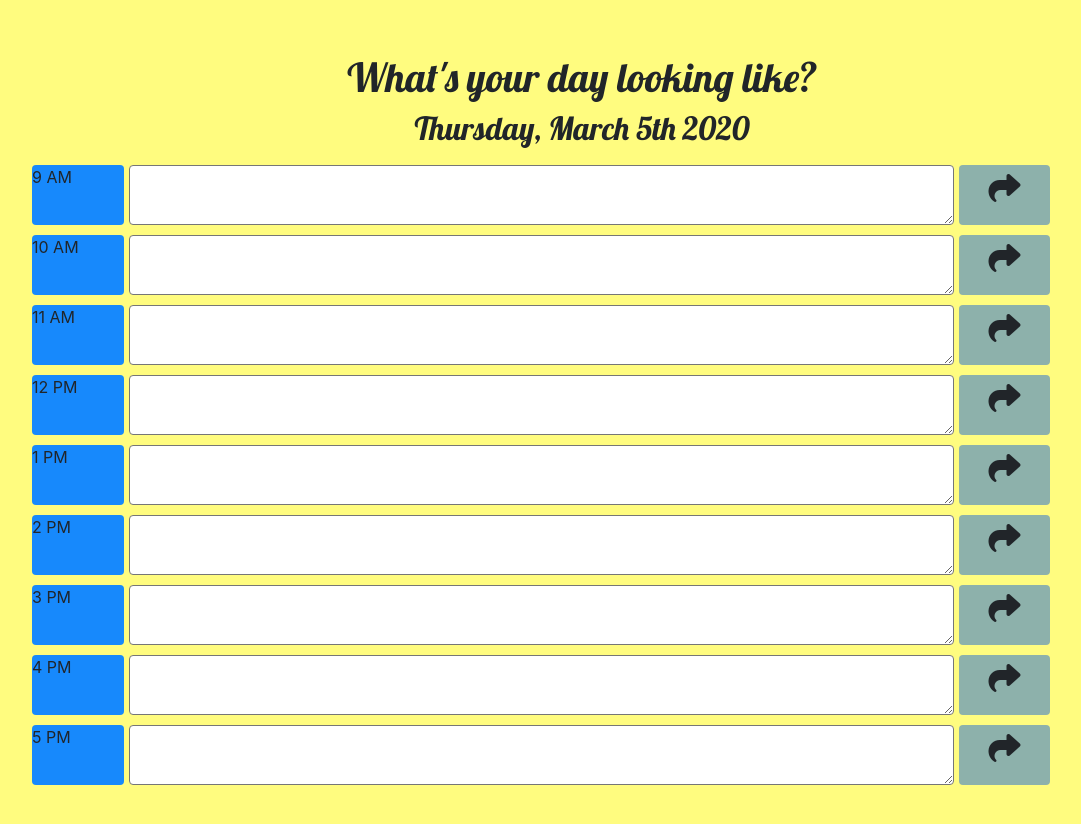
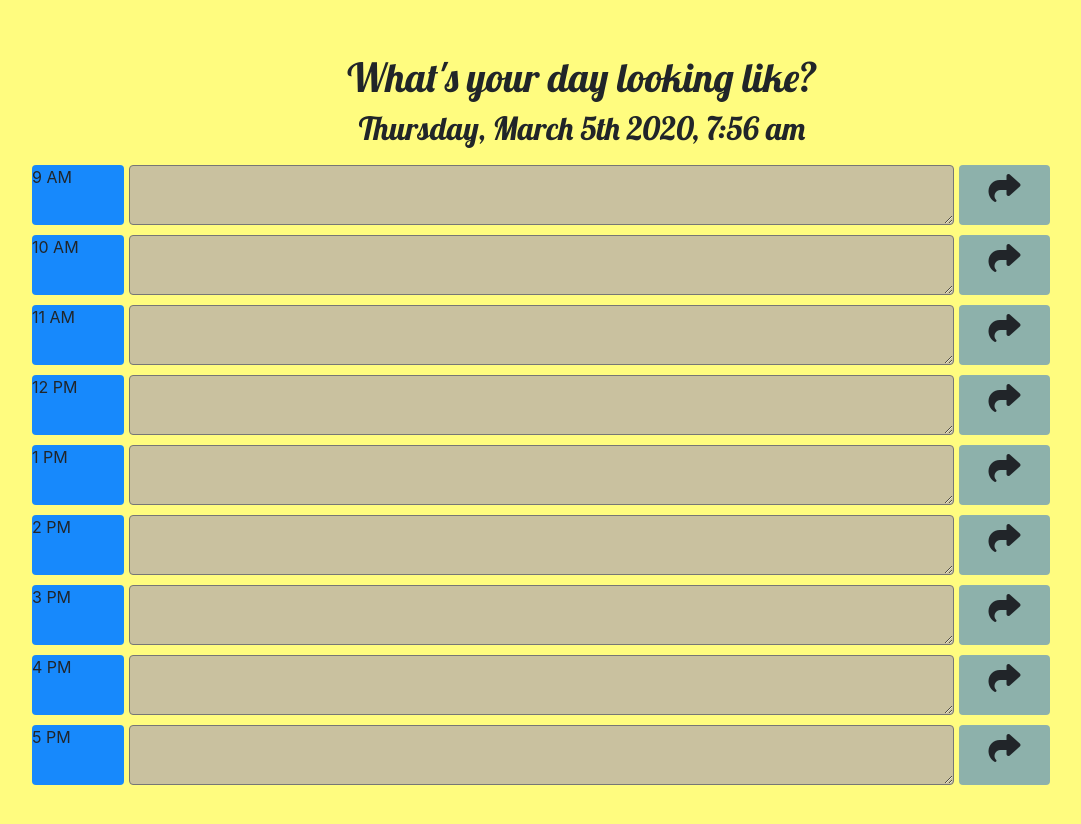
Before and after one commit to seanianking/Dayinthelife, a plain HTML site: page index.html in a window 1280 px wide. Shown: the whole page, without its empty margins (58-1139 px from the left). Drawn offline with nearby package versions, Linux system fonts and the light colour scheme.

Commit message:
fixed color changer function and it works. Updated CSS as well

```diff
--- a/assets/index.js
+++ b/assets/index.js
@@ -5,7 +5,7 @@ $(document).ready(function () {
     let plannerEl = $('#planner')
 
     //Displays current day
-    var itIsTime = moment().format("dddd, MMMM Do YYYY");
+    var itIsTime = moment().format("dddd, MMMM Do YYYY, h:mm a");
     $("#itIsTime").text(itIsTime);
 
 
@@ -45,21 +45,23 @@ $(document).ready(function () {
         //uses moment.js to find the current hour
         rightNow = parseInt(moment().format("H"));
         //creates input variable as an object
-        var input = $(".input");
-        //targets the input object just created
-        var currentHour = $(input[i]);
+        var timeClass = $('.input');
+
+
         //start of for loop to determine the current time and sorts
         //which class to be added to each textarea
-        for (var i = 0; i<input.length; i++) {
+        for (var i = 0; i<timeClass.length; i++) {
+            //targets the input object just created
+            var currentHour = $(timeClass[i]);
             if (currentHour.attr('data-value') > rightNow) {
                 currentHour.addClass('future')
             } else if (currentHour.attr('data-value') < rightNow) {
                 currentHour.addClass('past')
             } else (currentHour.addClass('present'))
         }
-        console.log (input);
+        console.log (timeClass);
         console.log ($(timeSlots[i]));
-        console.log (input.attr('data-value'));
+        console.log (timeClass.attr('data-value'));
         console.log (rightNow);
     };
 
--- a/assets/style.css
+++ b/assets/style.css
@@ -17,7 +17,7 @@ body {
     background-color: lightgreen;
 }
 .future {
-    background-color: #84714f;
+    background-color: #C9C19F;
 }
 .row {
     padding: 5px;
```
